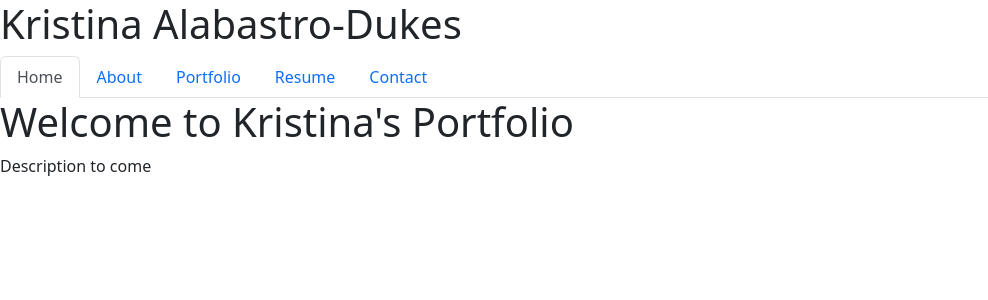
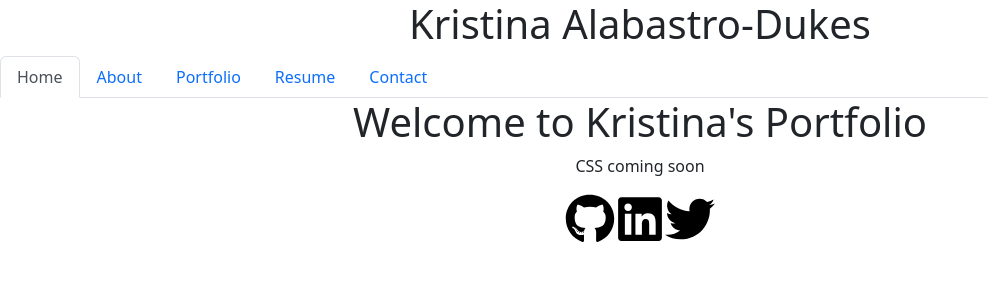
Before and after one commit to kristinaa7/kristina-dukes-react-portfolio, a React (Create React App) app: page / in a window 1280 px wide. Shown: the top 300 px of the page, without its empty margins (0-988 px from the left). Built offline with nearby package versions, Linux system fonts and the light colour scheme.

Commit message:
centered text

```diff
--- a/src/App.js
+++ b/src/App.js
@@ -1,8 +1,8 @@
 import React from "react";
 import '../src/App.css';
 import PortfolioContainer from "./components/PortfolioContainer";
-import Header from "./components/header";
-import Footer from "./components/footer";
+import Header from "./components/Header";
+import Footer from "./components/Footer";
 
 const App = () => {
     return (
--- a/src/components/Navigation.js
+++ b/src/components/Navigation.js
@@ -4,6 +4,7 @@ import React from 'react';
 // We assign them to their own variable names
 function NavTabs({ currentPage, handlePageChange }) {
   return (
+    <div>
     <ul className="nav nav-tabs">
       <li className="nav-item">
         <a
@@ -57,6 +58,7 @@ function NavTabs({ currentPage, handlePageChange }) {
         </a>
       </li>
     </ul>
+    </div>
   );
 }
 
--- a/src/components/data.js
+++ b/src/components/data.js
@@ -30,4 +30,20 @@ export const projects = [
         image: "assets/images/workdayscheduler.png",
         link: "https://github.com/kristinaa7/work-day-scheduler",
       },
+      {
+        title: "Refactoring Starter Code",
+        subtitle: "First Challenge to Debug Starter Code Assignment",
+        description:
+          "Refactoring a website to simply make it more accessible and functional for users using CSS and HTML",
+        image: "assets/images/debugging.png",
+        link: "https://github.com/kristinaa7/intro-to-cleaning-up-starter-code",
+      },
+      {
+        title: "Password Generator",
+        subtitle: "Javascript Challenge Assignment",
+        description:
+          "User-friendly random password generator that will create passwords ranging from 8-128 characters",
+        image: "assets/images/passwordgenerator.png",
+        link: "https://github.com/kristinaa7/unique-random-password-generator",
+      },
 ]
--- a/src/components/footer.js
+++ b/src/components/footer.js
@@ -1,12 +1,49 @@
 import React from 'react';
+import { IconContext } from "react-icons";
+import { FaGithub, FaLinkedin, FaTwitter  } from "react-icons/fa";
 // Here we are importing a CSS file as a dependency
 // import '../styles/Footer.css';
 
-function footer() {
+function Footer() {
   return (
-    <footer className="header">
-    </footer>
+    <div style={{textAlign: 'center'}}>
+    <footer>
+    <a href="https://github.com/kristinaa7" target="_blank" rel="noreferrer">
+            <IconContext.Provider
+              value={{
+                size: "50px",
+                color: "black",
+                className: "global-class-name",
+              }}
+            >
+              <FaGithub />
+            </IconContext.Provider>
+          </a>
+          <a href="https://www.linkedin.com/in/bettybowielu/" target="_blank" rel="noreferrer">
+            <IconContext.Provider
+              value={{
+                size: "50px",
+                color: "black",
+                className: "global-class-name",
+              }}
+            >
+              <FaLinkedin />
+            </IconContext.Provider>
+          </a>
+          <a href="https://twitter.com/" target="_blank" rel="noreferrer">
+            <IconContext.Provider
+              value={{
+                size: "50px",
+                color: "black",
+                className: "global-class-name",
+              }}
+            >
+              <FaTwitter />
+            </IconContext.Provider>
+          </a>
+        </footer>
+        </div>
   );
 }
 
-export default footer;
+export default Footer;
--- a/src/components/header.js
+++ b/src/components/header.js
@@ -2,12 +2,15 @@ import React from 'react';
 // Here we are importing a CSS file as a dependency
 // import '../styles/Header.css';
 
-function header() {
+function Header() {
   return (
     <header className="header">
+      <div style={{textAlign: "center"}}>
         <h1>Kristina Alabastro-Dukes</h1>
+        </div>
     </header>
+
   );
 }
 
-export default header;
+export default Header;
--- a/src/components/pages/About.js
+++ b/src/components/pages/About.js
@@ -3,17 +3,17 @@ let kristina = "/assets/images/kristina.png";
 
 function About() {
     return (
-        <section id="about">
+        <section id="about" style={{textAlign: "center"}}>
             <h1>About Me</h1>
             <img id='myportrait' src={kristina} alt="myportrait" width = "240" height = "320"></img>
             <h2>  Kristina Alabastro-Dukes </h2>
             <div>
-            <p> Hello! Welcome to my portfolio. I am currently enrolled
-                at the University of Washington Full Stack Bootcamp.
-                I currently work as an Operations Specialist at a
-                sustainability company. </p>
-                <a href="#contact"> Contact Information </a>
-                <a href="#projects"> See My Past Work </a>
+            <p> Hello! Welcome to my portfolio using React. Here you will find a few of my
+                first draft class project assignments from the University of Washington Full
+                Stack Bootcamp, a 6 month fast-track coding class. I currently work as an Operations Specialist at a
+                sustainability company, Engie Impact. I was a division 1 volleyball player at the University of South
+                Alabama from 2015-2018. I graduated in 2018 with a Bachelors in mathematics and statistics with
+                a minor in finance. I was born in Toronto, Canada and first moved to the States back in 2015.  </p>
             </div>
         </section>
     )
--- a/src/components/pages/Home.js
+++ b/src/components/pages/Home.js
@@ -2,10 +2,10 @@ import React from 'react';
 
 function Home() {
   return (
-    <div>
+    <div style={{textAlign: "center"}}>
       <h1>Welcome to Kristina's Portfolio</h1>
       <p>
-        Description to come
+        CSS coming soon
       </p>
     </div>
   );
--- a/src/components/pages/Resume.js
+++ b/src/components/pages/Resume.js
@@ -5,7 +5,7 @@ let myResume = "/assets/images/myResume.pdf";
 
 function Resume() {
   return (
-    <section>
+    <section style={{textAlign: "center"}}>
     <h2>Resume</h2>
     <a href={process.env.PUBLIC_URL+myResume} target="_blank" rel="noreferrer">
       <IconContext.Provider
@@ -19,7 +19,8 @@ function Resume() {
       </IconContext.Provider>
     </a>
     <h3>Education</h3>
-    <p>Full-Stack Coding Boot Camp Completion Certificate</p>
+    <p>In progress: <br></br>
+      Full-Stack Coding Boot Camp Completion Certificate</p>
     <h3>Skills</h3>
     <ul>
       <li>HTML</li>
@@ -32,11 +33,10 @@ function Resume() {
       <li>JavaScript</li>
       <li>mySQL</li>
       <li>Sequelize</li>
-      <li>Rest API</li>
+      <li>REST API</li>
       <li>Git</li>
-      <li>JQUERY</li>
-      <li>PWA</li>
       <li>MERN</li>
+      <li>GraphQL</li>
     </ul>
   </section>
 );
```
Also changed, not shown: public/assets/images/passwordgenerator.png (added), 1 other file (tests, documents, lock files or other folders).
